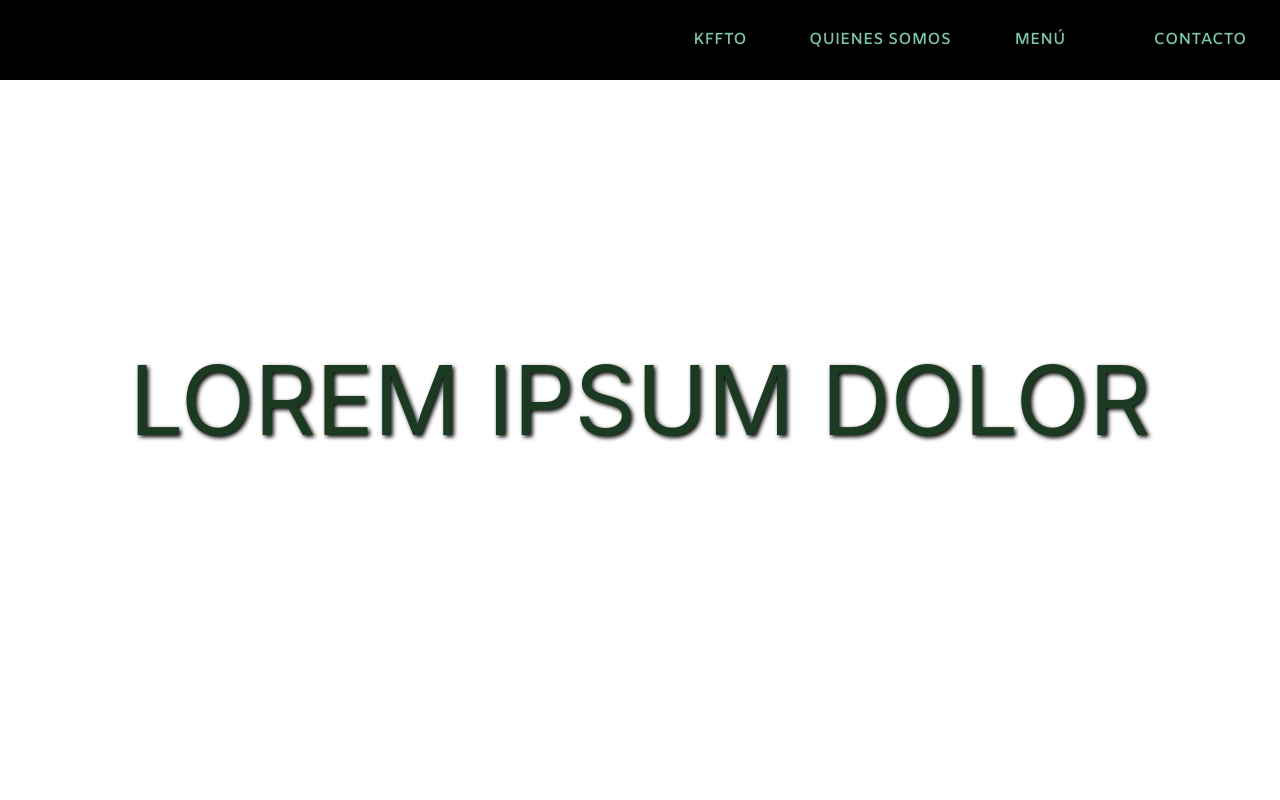
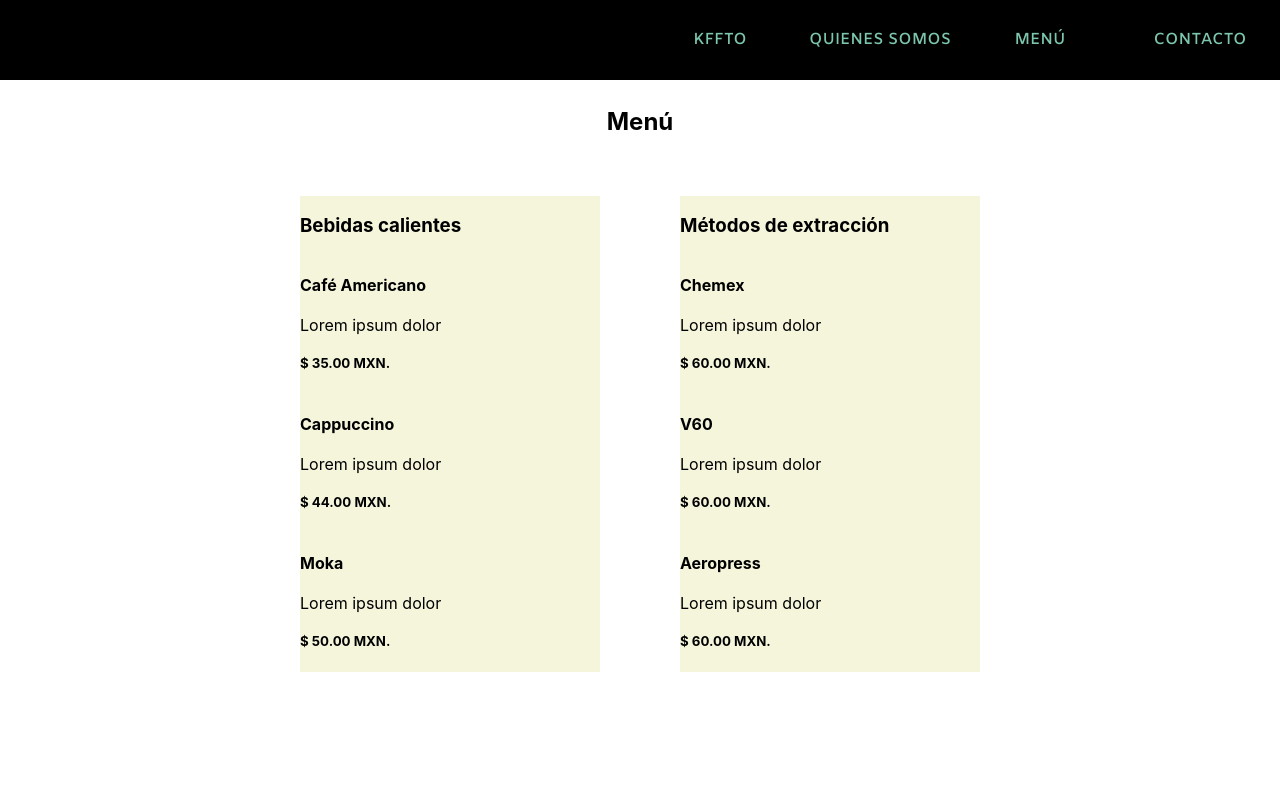
Before and after one commit to JCMP92/Restaurant-Page, a website built with webpack: page dist/index.html in a window 1280 px wide. Shown: the top 800 px of the page. Built offline with nearby package versions, Linux system fonts and the light colour scheme.

Commit message:
styling the menu, in process

```diff
--- a/src/index.js
+++ b/src/index.js
@@ -1,7 +1,7 @@
 import { navBar } from "./navigation bar/navBar";
 // import { pageInit } from "./home/homePage";
-import { identityInit } from "./whoWeAre/whoWeAre";
-// import { menuInit } from "./menu/menuPage";
+// import { identityInit } from "./whoWeAre/whoWeAre";
+import { menuInit } from "./menu/menuPage";
 // import { contactInit } from "./contact/contactPage";
 import"normalize.css";
 import"./style/style.scss";
--- a/src/menu/menuPage.js
+++ b/src/menu/menuPage.js
@@ -5,14 +5,26 @@ import { pageHeader } from "../general-dependencies/pageTitles";
 
 const menuInit = (() =>{
     const container =  document.getElementById('content');
+    const menuContainer = document.createElement('div');
+        menuContainer.classList.add('mnu-container');
+
+        const titleContent = document.createElement('div');
+            titleContent.classList.add('title-content')
+        menuContainer.appendChild(titleContent);
+
+        const menuContent = document.createElement('div');
+            menuContent.classList.add('mnu-content');
+        menuContainer.appendChild(menuContent);
+
+    container.appendChild(menuContainer);
 
     //Page title
     const menuTitle = pageHeader('Menú')
-    container.appendChild(menuTitle);
+    titleContent.appendChild(menuTitle);
 
     // First Section
     const firstSection = menuSection('Bebidas calientes');
-    container.appendChild(firstSection);
+    menuContent.appendChild(firstSection);
 
     //Menu elements for their respective sections, we are appending them to the variable that we declared as firstSection.
     const cafeAmericano = menuItem('Café Americano', 'Lorem ipsum dolor', '35.00');
@@ -24,7 +36,7 @@ const menuInit = (() =>{
 
     // Second Section
     const secondSection = menuSection('Métodos de extracción');
-    container.appendChild(secondSection);
+    menuContent.appendChild(secondSection);
 
     //Menu elements for their respective sections, we are appending them to the variable that we declared as secondSection.
     const chemex = menuItem('Chemex', 'Lorem ipsum dolor', '60.00');
--- /dev/null
+++ b/src/style/pages-and-navbar/menuStyle.scss
@@ -0,0 +1,24 @@
+@import '../vars/variable.scss';
+
+.mnu-container{
+    display: flex;
+    flex-direction: column;
+    justify-content: center;
+    align-items: center;
+    height: 100vh;
+    width: 100vw;
+    max-width: 100%;
+    background-color: white;
+
+    .sections{
+        display: flex;
+        flex-direction: column;
+        margin: 40px;
+        min-width: 300px;
+        background-color: beige;
+    }
+}
+
+.mnu-content{
+    display: flex;
+}
--- a/src/style/style.scss
+++ b/src/style/style.scss
@@ -1,6 +1,7 @@
 @import 'generalStyle.scss';
 @import './pages-and-navbar/navbar.scss';
 @import './pages-and-navbar/homeStyle.scss';
+@import './pages-and-navbar/menuStyle.scss';
 @import './pages-and-navbar/identityStyle.scss';
 body{
     background-color: rgb(0, 128, 43);
```
Also changed, not shown: dist/main.js.
